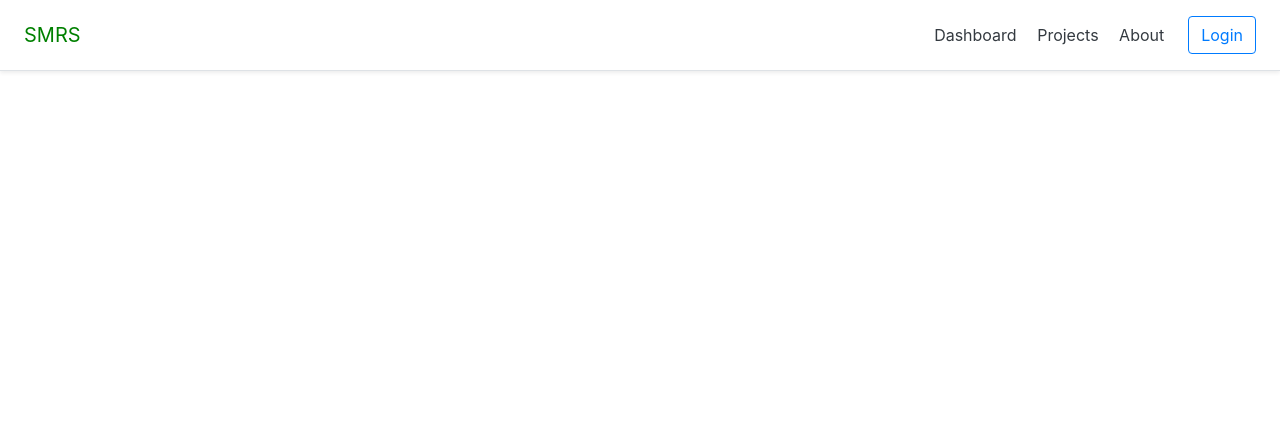
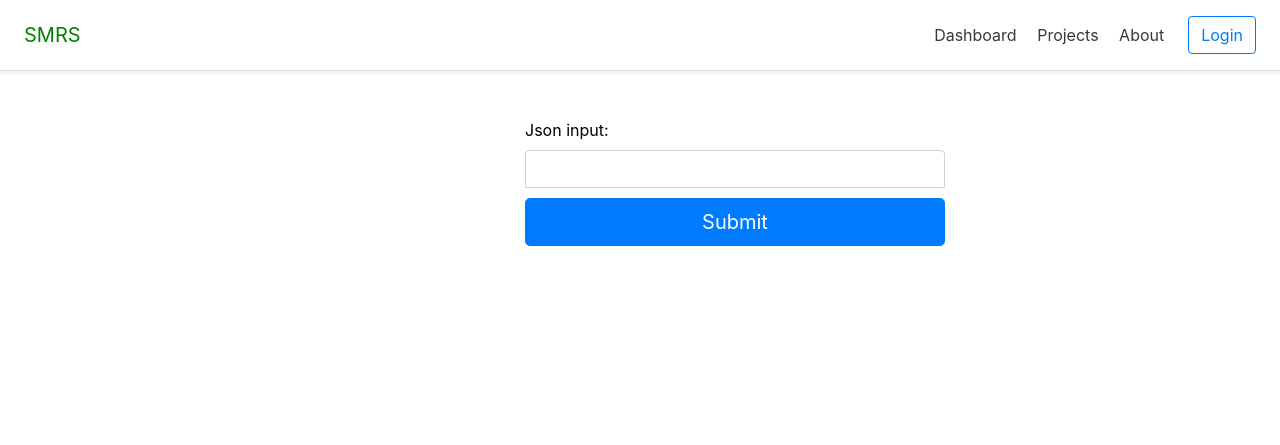
Before and after one commit to jwmeidinger/SMRS, a Django app: page /dashboard/team/ in a window 1280 px wide. Shown: the top 445 px of the page. Run offline with Django 3.2, Linux system fonts and the light colour scheme; some libraries are stand-ins or nearby versions.

Commit message:
added input for in Json table

```diff
--- a/SMRS/dashboard/templates/dashboard/team.html
+++ b/SMRS/dashboard/templates/dashboard/team.html
@@ -31,7 +31,13 @@
         <div class="pt-3">
           <div>{{jsonTable|safe}}</div> <!--If you want bigger tables I suggest making a new row below with a bigger size-->
         </div>
-
+        <div>
+          <form class="form-signin" method="post">{% csrf_token %}
+          <label >Json input:</label>
+          <input type='text' name="jsonInput" class="form-control">
+          <button class="btn btn-lg btn-primary btn-block" type="submit">Submit</button>
+        </form>
+        </div>
     </div>
       <div class="col-sm-3"></div> <!--Off set-->
   </div>
--- a/SMRS/dashboard/views.py
+++ b/SMRS/dashboard/views.py
@@ -67,6 +67,14 @@ def team_view(request):
         jsonTable = json2html.convert(json = team.teamData) # Handy little tool to convert Json to Html
         allmembers = Account.objects.filter(teamid = team) # Get all members with the same teamid
         projectsOfTeam = Project.objects.filter(teamID = team) # Get all the projects for that team
+
+        if request.POST:
+            jsonInput = request.POST["jsonInput"]
+            team.teamData = jsonInput
+            team.save()
+            return redirect("dashboard:team")
+
+
         ## Declare items that are going into the template
         context['jsonTable'] = jsonTable
         context['TeamName'] = team.name
```
Also changed, not shown: SMRS/db.sqlite3.
